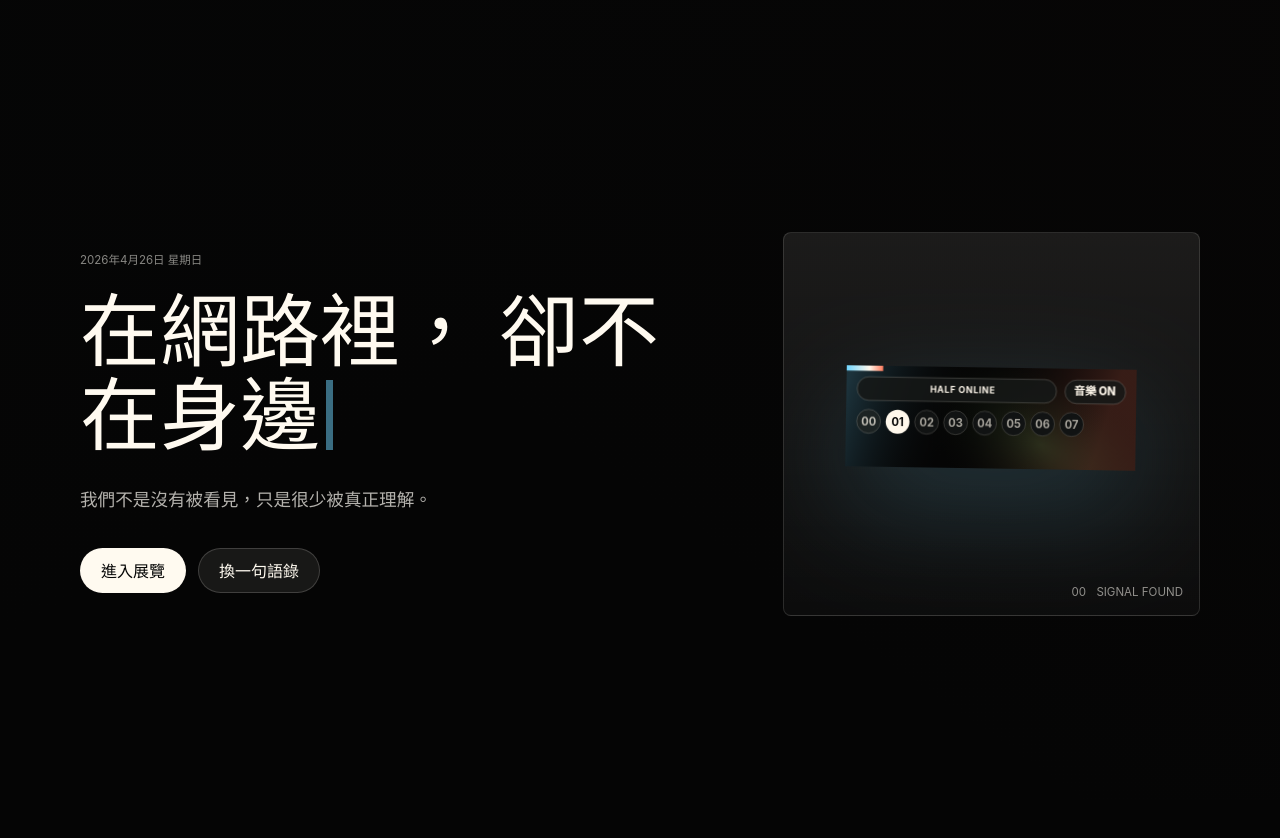
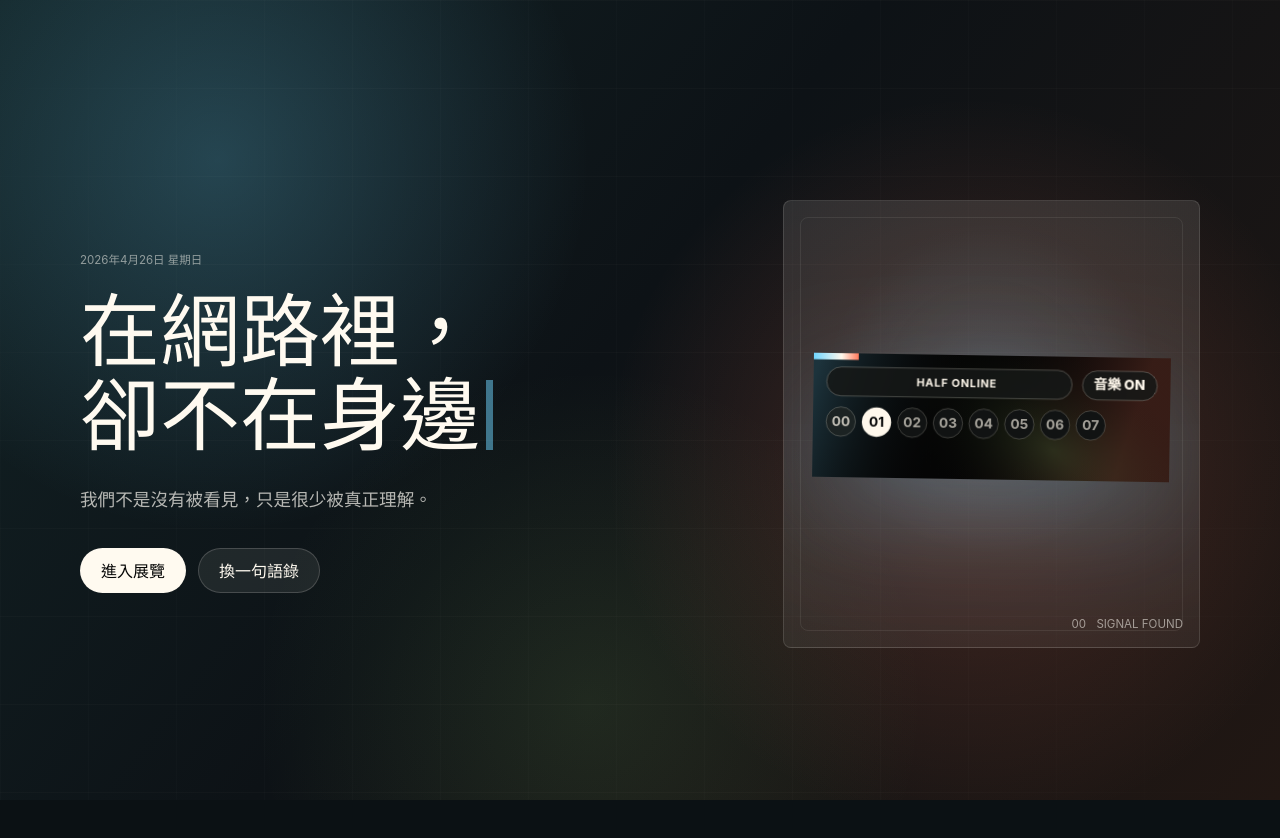
Before and after one commit to zxdbzsb/online-exhibition-s2, a React (Vite) app: page / in a window 1280 px wide. Shown: the top 838 px of the page. Built offline with nearby package versions, Linux system fonts and the light colour scheme.

Commit message:
Refresh hero styling and resource grid

```diff
--- a/src/App.css
+++ b/src/App.css
@@ -4,7 +4,7 @@
   min-height: 100svh;
   overflow-x: clip;
   color: #f8f5ee;
-  background: #050505;
+  background: #0b1114;
 }
 
 .loader {
@@ -44,19 +44,38 @@
   align-items: center;
   padding: 7rem 5rem 4rem;
   background:
-    linear-gradient(115deg, rgba(5, 5, 5, 0.99), rgba(5, 5, 5, 0.94)),
-    linear-gradient(150deg, rgba(112, 214, 255, 0.16), transparent 42%),
-    linear-gradient(35deg, transparent 44%, rgba(255, 122, 92, 0.14)),
-    #050505;
+    radial-gradient(circle at 17% 20%, rgba(112, 214, 255, 0.22), transparent 30%),
+    radial-gradient(circle at 76% 58%, rgba(255, 122, 92, 0.2), transparent 34%),
+    radial-gradient(circle at 46% 88%, rgba(157, 232, 120, 0.1), transparent 34%),
+    linear-gradient(128deg, #122326 0%, #0d1216 46%, #211713 100%);
+}
+
+.opening-screen::before {
+  content: "";
+  position: absolute;
+  inset: 0;
+  opacity: 0.28;
+  background-image:
+    linear-gradient(rgba(255, 250, 240, 0.08) 1px, transparent 1px),
+    linear-gradient(90deg, rgba(255, 250, 240, 0.055) 1px, transparent 1px);
+  background-size: 5.5rem 5.5rem;
+  mask-image: linear-gradient(115deg, transparent, black 18%, black 78%, transparent);
+  pointer-events: none;
 }
 
 .opening-grid {
+  position: relative;
+  z-index: 1;
   display: grid;
   grid-template-columns: minmax(0, 1.1fr) minmax(17rem, 0.7fr);
   gap: 3rem;
   align-items: center;
   width: min(100%, 1180px);
   margin: 0 auto;
+}
+
+.opening-grid > * {
+  min-width: 0;
 }
 
 .opening-grid h1 {
@@ -67,6 +86,8 @@
   line-height: 1.05;
   font-weight: 750;
   letter-spacing: 0;
+  overflow-wrap: anywhere;
+  white-space: pre-line;
 }
 
 .opening-date {
@@ -155,17 +176,29 @@ button {
 .opening-art {
   position: relative;
   display: grid;
-  min-height: 24rem;
+  min-height: 28rem;
   place-items: center;
   overflow: hidden;
   border: 1px solid rgba(248, 245, 238, 0.13);
   border-radius: 8px;
-  background: linear-gradient(180deg, rgba(255, 250, 240, 0.06), rgba(255, 250, 240, 0)), rgba(255, 250, 240, 0.03);
+  background:
+    linear-gradient(180deg, rgba(255, 250, 240, 0.08), rgba(255, 250, 240, 0.02)),
+    radial-gradient(circle at 50% 42%, rgba(112, 214, 255, 0.14), transparent 50%),
+    rgba(255, 250, 240, 0.04);
+}
+
+.opening-art::before {
+  content: "";
+  position: absolute;
+  inset: 1rem;
+  border: 1px solid rgba(255, 250, 240, 0.08);
+  border-radius: 8px;
+  pointer-events: none;
 }
 
 .opening-art img {
-  width: min(70%, 20rem);
-  filter: drop-shadow(0 2.4rem 3.5rem rgba(112, 214, 255, 0.18));
+  width: min(86%, 27rem);
+  filter: drop-shadow(0 2.4rem 3.5rem rgba(112, 214, 255, 0.24));
   animation: object-float 5.6s ease-in-out infinite;
 }
 
@@ -473,9 +506,12 @@ button {
   margin-top: 2rem;
 }
 
-.cards-grid.three,
+.cards-grid.three {
+  grid-template-columns: repeat(3, minmax(0, 1fr));
+}
+
 .cards-grid.resources {
-  grid-template-columns: repeat(3, minmax(0, 1fr));
+  grid-template-columns: repeat(4, minmax(0, 1fr));
 }
 
 .info-card {
@@ -607,14 +643,23 @@ button {
     grid-template-columns: 1fr;
   }
 
-  .opening-grid { gap: 1.4rem; }
+  .opening-grid {
+    width: calc(100vw - 2rem);
+    max-width: calc(100vw - 2rem);
+    gap: 1.4rem;
+  }
 
   .opening-grid h1 {
     min-height: 4.6rem;
     font-size: 3.25rem;
   }
 
-  .opening-art { min-height: 13rem; }
+  .opening-art {
+    width: 100%;
+    max-width: calc(100vw - 2rem);
+    min-height: 13rem;
+  }
+
   .opening-art img { width: 12rem; }
   .story-stage { min-height: 560px; }
 
```
